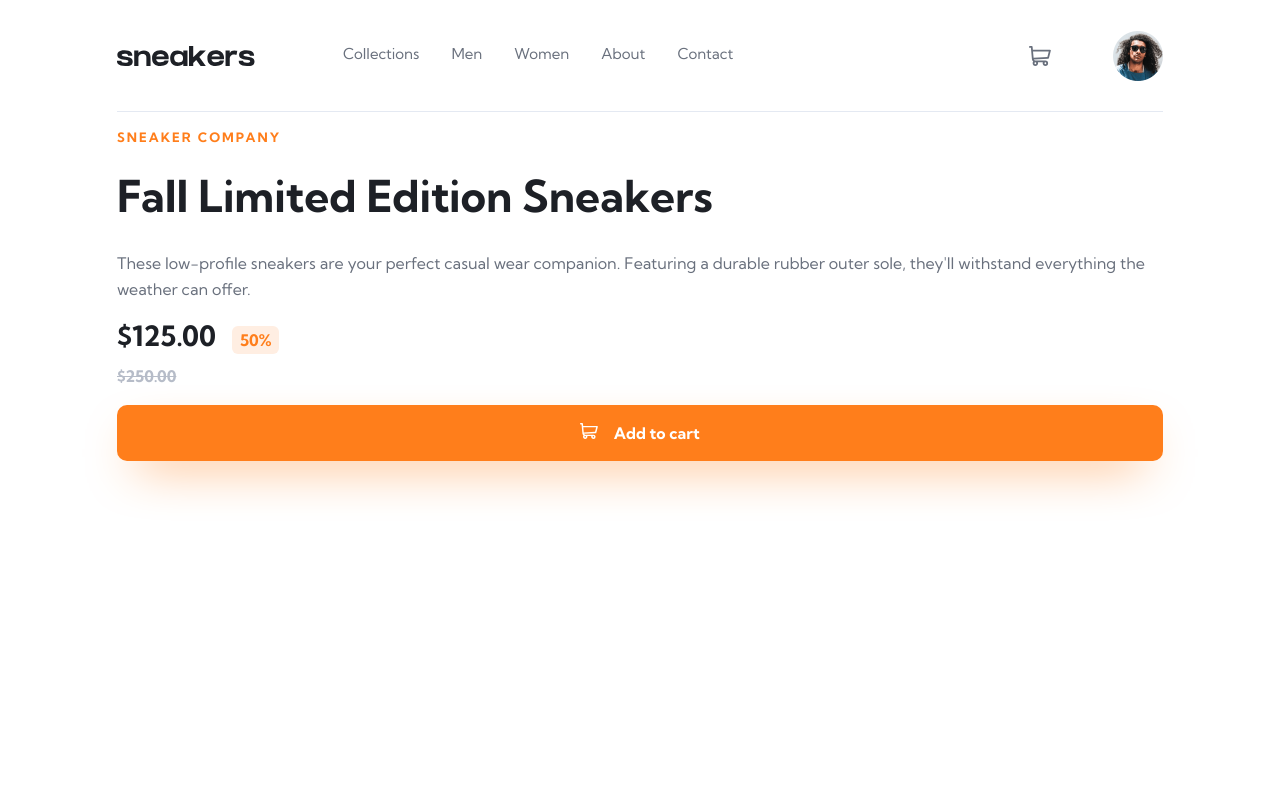
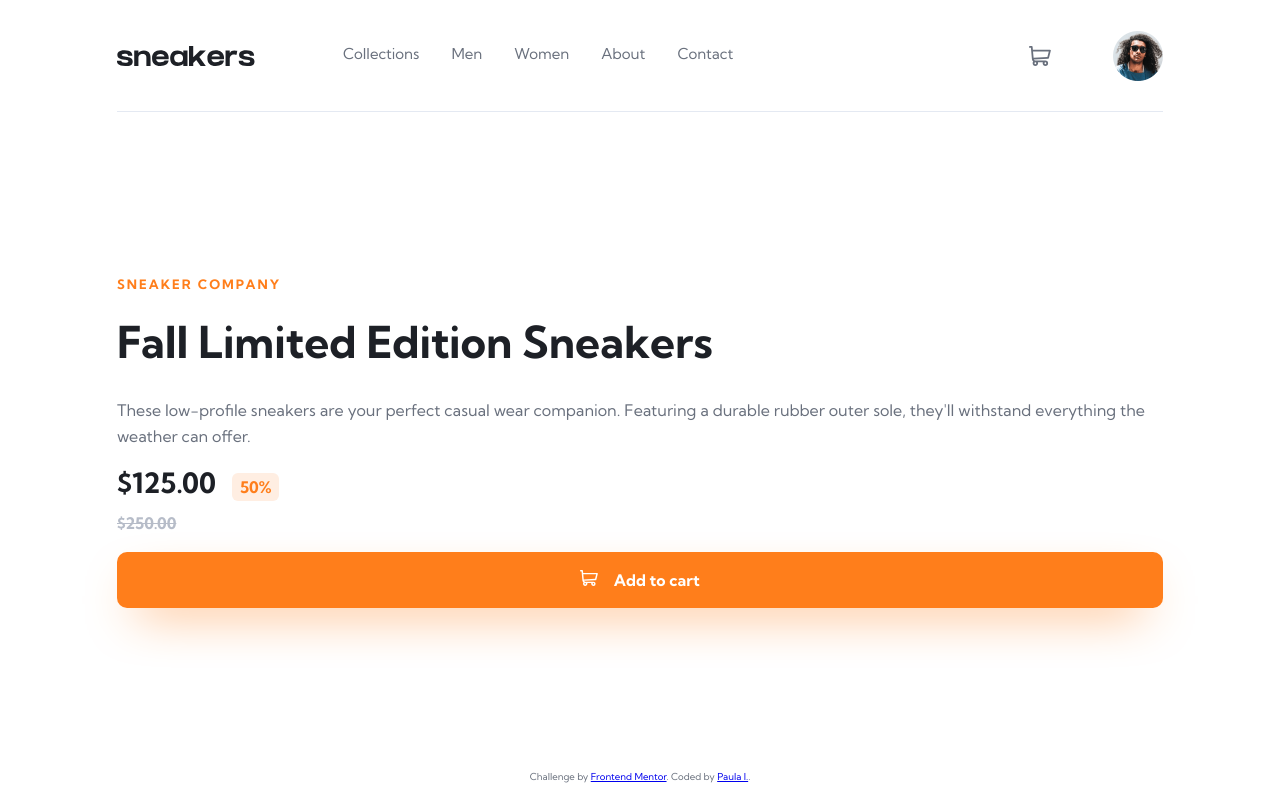
Before and after one commit to paulaingate/sneakers, a React (Vite) app: page / in a window 1280 px wide. Built offline with nearby package versions, Linux system fonts and the light colour scheme.

Commit message:
add footer

```diff
--- a/src/App.jsx
+++ b/src/App.jsx
@@ -1,6 +1,7 @@
 import React, {useState} from 'react'
 import Header from './Header'
 import Product from './Product'
+import Footer from './Footer'
 
 export default function App() {
   const [cart, setCart] = useState([])
@@ -9,6 +10,7 @@ export default function App() {
     <>
       <Header cart={cart}/>
       <Product setCart={setCart} />
+      <Footer />
     </>
   )
 }
--- /dev/null
+++ b/src/Footer.jsx
@@ -0,0 +1,10 @@
+import React from 'react'
+
+export default function Footer() {
+  return (
+    <footer>
+        <p>Challenge by <a href="https://www.frontendmentor.io?ref=challenge" target="_blank">Frontend Mentor</a>.
+            Coded by <a href="#">Paula I.</a>.</p>
+    </footer>
+  )
+}
--- a/src/index.css
+++ b/src/index.css
@@ -9,12 +9,21 @@ body {
   padding: 0 2em;
 }
 
+#root {
+  height: 100vh;
+  display: flex;
+  flex-direction: column;
+  justify-content: space-between;
+  align-items: center;
+}
+
 header {
   display: flex;
   align-items: center;
   gap: 1em;
   padding: 1.5em;
   border-bottom: 1px solid #E4E9F2;
+  width: 100%;
 }
 
 h1 {
@@ -133,6 +142,10 @@ button img {
   filter: brightness(0) saturate(100%) invert(100%) sepia(0%) saturate(7500%) hue-rotate(103deg) brightness(100%) contrast(114%);
 }
 
+footer {
+  font-size: 0.6rem;
+}
+
 @media (max-width: 1023px) {
   .menu-container {
     position: absolute;
--- a/src/index.scss
+++ b/src/index.scss
@@ -11,12 +11,21 @@ body {
     padding: 0 2em;
 }
 
+#root {
+    height: 100vh;
+    display: flex;
+    flex-direction: column;
+    justify-content: space-between;
+    align-items: center;
+}
+
 header {
     display: flex;
     align-items: center;
     gap: 1em;
     padding: 1.5em;
     border-bottom: 1px solid #E4E9F2;
+    width: 100%;
 }
 
 h1 {
@@ -137,8 +146,8 @@ button img {
     filter: brightness(0) saturate(100%) invert(100%) sepia(0%) saturate(7500%) hue-rotate(103deg) brightness(100%) contrast(114%);
 }
 
-.product-page-container {
-
+footer {
+    font-size: 0.6rem;
 }
 
 @media (max-width: 1023px) {
```
Also changed, not shown: src/Product.jsx (+19 -13 lines), 1 other file (tests, documents, lock files or other folders).
